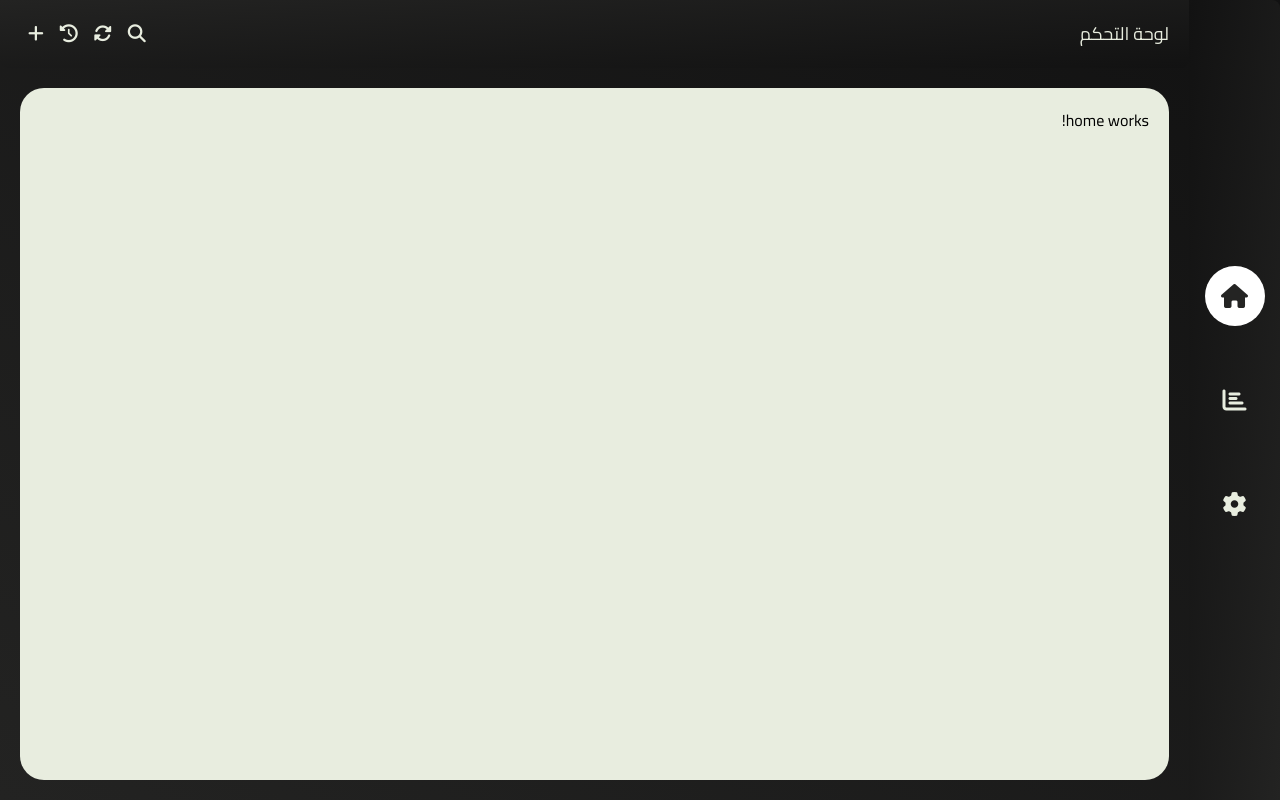
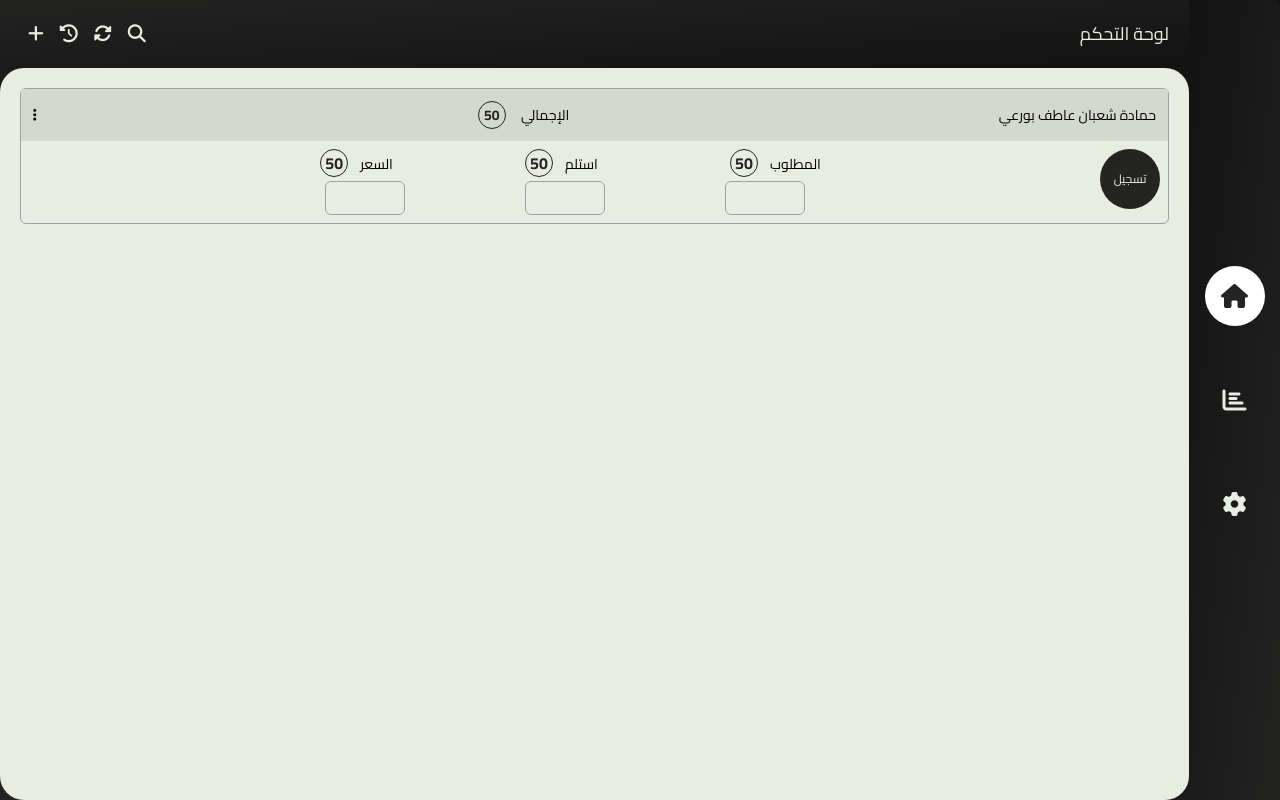
Before and after one commit to menady0/FlourSystemWeb, an Angular app in the folder frontend/: page /dashboard/home in a window 1280 px wide. Built offline with nearby package versions, Linux system fonts and the light colour scheme; sample sign-in values are in the browser's storage.

Commit message:
home record design is included

```diff
--- a/frontend/src/app/Components/dashboard/dash-content/home/home.component.html
+++ b/frontend/src/app/Components/dashboard/dash-content/home/home.component.html
@@ -1 +1,57 @@
-<p>home works!</p>
+<!-- Box -->
+<div class="border border-gray-400 rounded-md mb-1 relative">
+  <!-- DropDown -->
+  <div class="absolute top-8 left-5 bg-neutral-400 flex flex-col px-3 rounded-md h-0 overflow-hidden">
+    <button class="my-1">reset</button>
+    <button class="my-1">update</button>
+    <button class="my-1">delete</button>
+  </div>
+  <!-- Box Header -->
+  <div class="bg-[#D4D9CB] flex justify-between items-center p-3 text-sm">
+    <div>
+      <p>حمادة شعبان عاطف بورعي</p>
+    </div>
+    <div>
+      <p>
+        الإجمالي <span
+          class="inline-flex items-center justify-center mx-3 border border-dark-primary rounded-full text-dark-primary w-7 h-7 font-bold">50</span>
+      </p>
+    </div>
+    <button><i class="fa-solid fa-ellipsis-vertical"></i></button>
+  </div>
+  <!-- Box Body -->
+  <div class="flex justify-between p-2">
+    <!-- Button -->
+    <div class="w-15 h-15">
+      <button
+        class="bg-dark-primary rounded-full w-full h-full text-light-primary text-xs transition hover:bg-green-primary">تسجيل</button>
+    </div>
+    <!-- Label & Input Container -->
+    <div class="flex-1 text-center px-2">
+      <!-- Labels -->
+      <div class="flex justify-center sm:gap-20 md:gap-30">
+        <p>
+          <span class="text-sm">المطلوب</span>
+          <span
+            class="inline-flex items-center justify-center mx-3 border border-dark-primary rounded-full text-dark-primary w-7 h-7 font-bold">50</span>
+        </p>
+        <p>
+          <span class="text-sm">استلم</span>
+          <span
+            class="inline-flex items-center justify-center mx-3 border border-dark-primary rounded-full text-dark-primary w-7 h-7 font-bold">50</span>
+        </p>
+        <p>
+          <span class="text-sm">السعر</span>
+          <span
+            class="inline-flex items-center justify-center mx-3 border border-dark-primary rounded-full text-dark-primary w-7 h-7 font-bold">50</span>
+        </p>
+      </div>
+      <!-- Inputs -->
+      <div class="mt-1 flex justify-center gap-4 sm:gap-20 md:gap-30">
+          <input type="number" inputmode="numeric" pattern="[0-9]*" class="border border-gray-400 rounded-md py-1 w-20 text-center">
+          <input type="number" inputmode="numeric" pattern="[0-9]*" class="border border-gray-400 rounded-md py-1 w-20 text-center">
+          <input type="number" inputmode="numeric" pattern="[0-9]*" class="border border-gray-400 rounded-md py-1 w-20 text-center">
+      </div>
+    </div>
+  </div>
+</div>
--- a/frontend/src/app/Components/dashboard/dash-content/home/home.component.ts
+++ b/frontend/src/app/Components/dashboard/dash-content/home/home.component.ts
@@ -7,5 +7,7 @@ import { Component } from '@angular/core';
   styleUrl: './home.component.css'
 })
 export class HomeComponent {
+  expandDropDown(){
 
+  }
 }
--- a/frontend/src/app/Components/dashboard/dashboard.component.html
+++ b/frontend/src/app/Components/dashboard/dashboard.component.html
@@ -13,7 +13,7 @@
     <header>
       <app-header></app-header>
     </header>
-    <div class="flex-1 min-h-0 bg-light-primary lg:m-5 rounded-3xl p-5">
+    <div class="flex-1 min-h-0 bg-light-primary box-border rounded-3xl p-2 lg:p-5 overflow-y-auto">
       <router-outlet></router-outlet>
     </div>
   </div>
```
